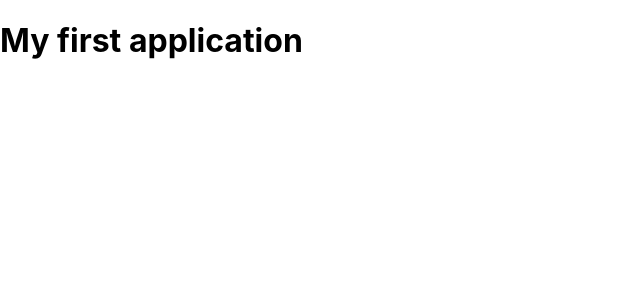
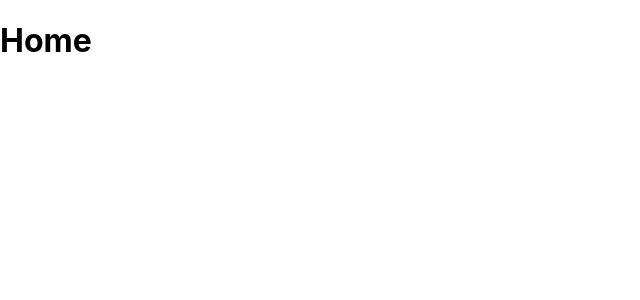
Before and after one commit to luluCodingWizard/Nextjs-Beginners, a Next.js app: page / in a window 1280 px wide. Shown: the top 300 px of the page, without its empty margins (0-640 px from the left). Built offline with nearby package versions, Linux system fonts and the light colour scheme.

Commit message:
first pages and rounting

```diff
--- a/pages/api/hello.js
+++ /dev/null
@@ -1,5 +0,0 @@
-// Next.js API route support: https://nextjs.org/docs/api-routes/introduction
-
-export default function handler(req, res) {
-  res.status(200).json({ name: 'John Doe' })
-}
--- a/pages/index.js
+++ b/pages/index.js
@@ -1,9 +1,7 @@
-import Head from 'next/head'
-import Image from 'next/image'
-import styles from '../styles/Home.module.css'
+// domain.com/
+
+import React from "react";
 
 export default function Home() {
-  return (
-    <h1>My first application</h1>
-  )
+  return <h1>Home</h1>;
 }
```
Also changed, not shown: pages/about.js (added, +7 -0 lines), pages/countries/country.js (added, +7 -0 lines), pages/countries/index.js (added, +7 -0 lines).
